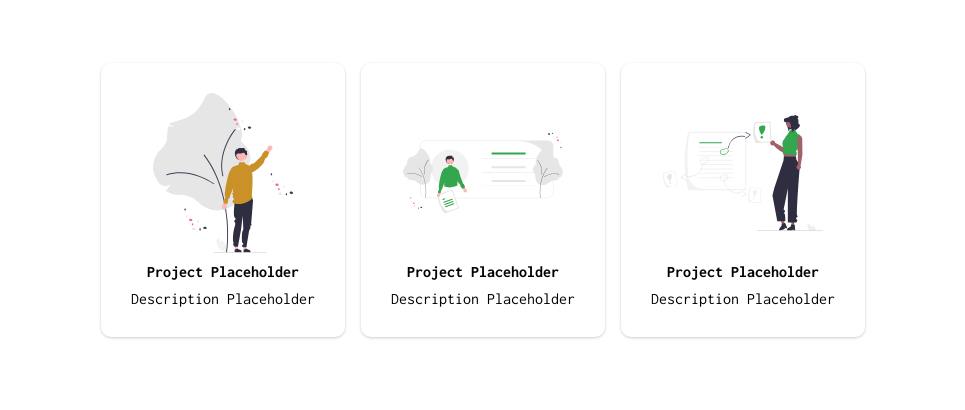
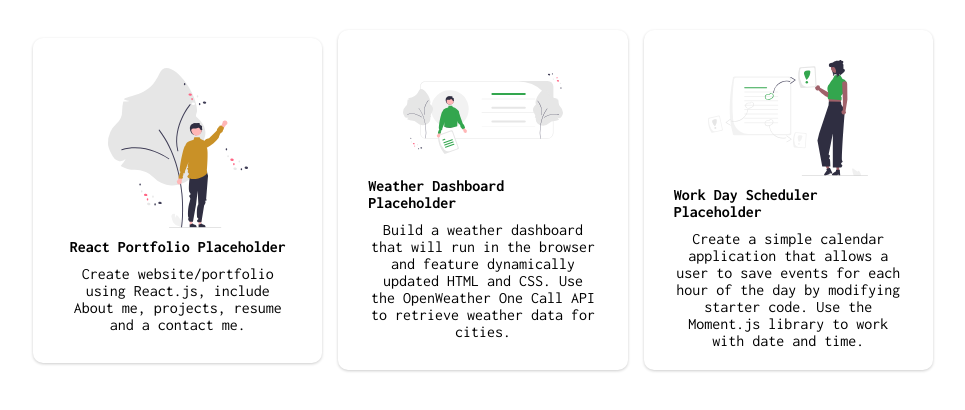
Before and after one commit to CodeDavid09/reactPortfolio, a React (Create React App) app: page / in a window 1280 px wide. Shown: the part 2752-3162 px from the top of the page, without its empty margins (157-1122 px from the left). Built offline with nearby package versions, Linux system fonts and the light colour scheme.

Commit message:
added project descriptions

```diff
--- a/src/components/Projects/index.js
+++ b/src/components/Projects/index.js
@@ -19,18 +19,18 @@
             <ProjectsWrapper>
                 <ProjectsCard>
                     <ProjectsIcon src={Icon1}/>
-                    <ProjectsH2>Project Placeholder</ProjectsH2>
-                    <ProjectsP>Description Placeholder</ProjectsP>
+                    <ProjectsH2>React Portfolio Placeholder</ProjectsH2>
+                    <ProjectsP>Create website/portfolio using React.js, include About me, projects, resume and a contact me.</ProjectsP>
                 </ProjectsCard>
                 <ProjectsCard>
                     <ProjectsIcon src={Icon2}/>
-                    <ProjectsH2>Project Placeholder</ProjectsH2>
-                    <ProjectsP>Description Placeholder</ProjectsP>
+                    <ProjectsH2>Weather Dashboard Placeholder</ProjectsH2>
+                    <ProjectsP>Build a weather dashboard that will run in the browser and feature dynamically updated HTML and CSS. Use the OpenWeather One Call API to retrieve weather data for cities.</ProjectsP>
                 </ProjectsCard>
                 <ProjectsCard>
                     <ProjectsIcon src={Icon3}/>
-                    <ProjectsH2>Project Placeholder</ProjectsH2>
-                    <ProjectsP>Description Placeholder</ProjectsP>
+                    <ProjectsH2>Work Day Scheduler Placeholder</ProjectsH2>
+                    <ProjectsP>Create a simple calendar application that allows a user to save events for each hour of the day by modifying starter code. Use the Moment.js library to work with date and time.</ProjectsP>
                 </ProjectsCard>
             </ProjectsWrapper>
         </ProjectsContainer>
```
